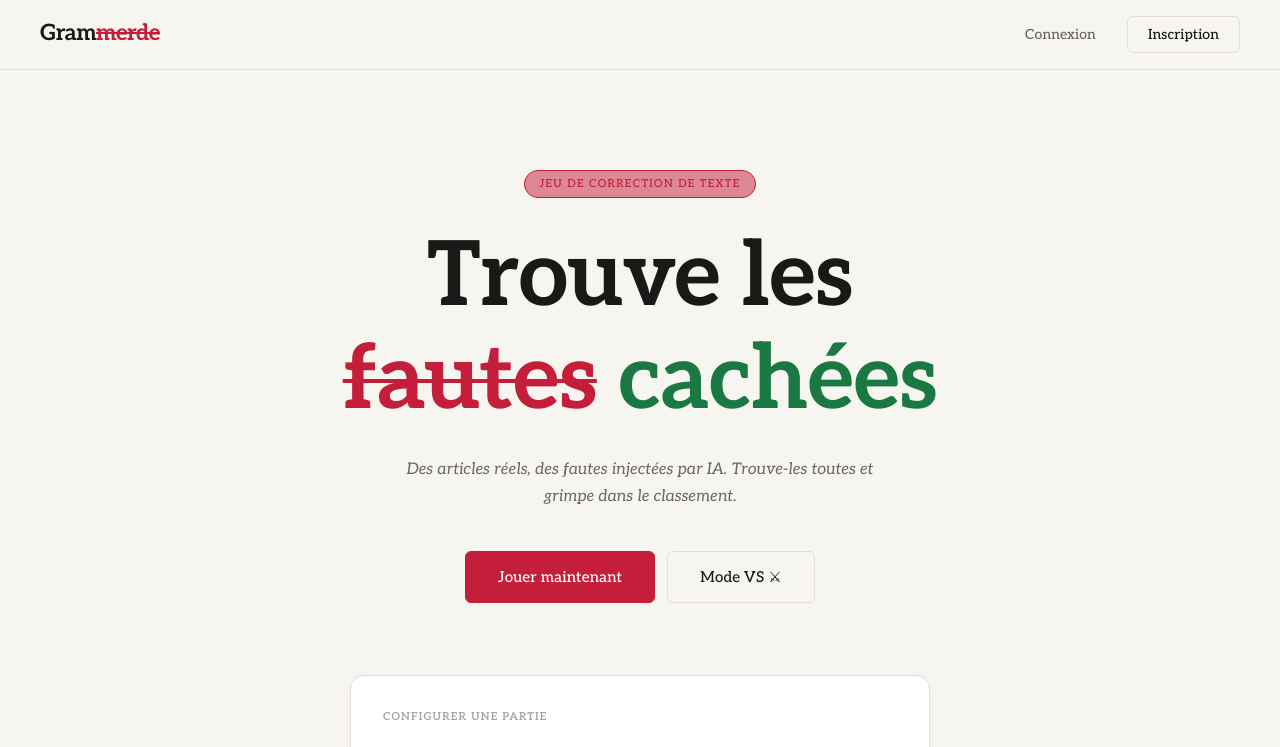
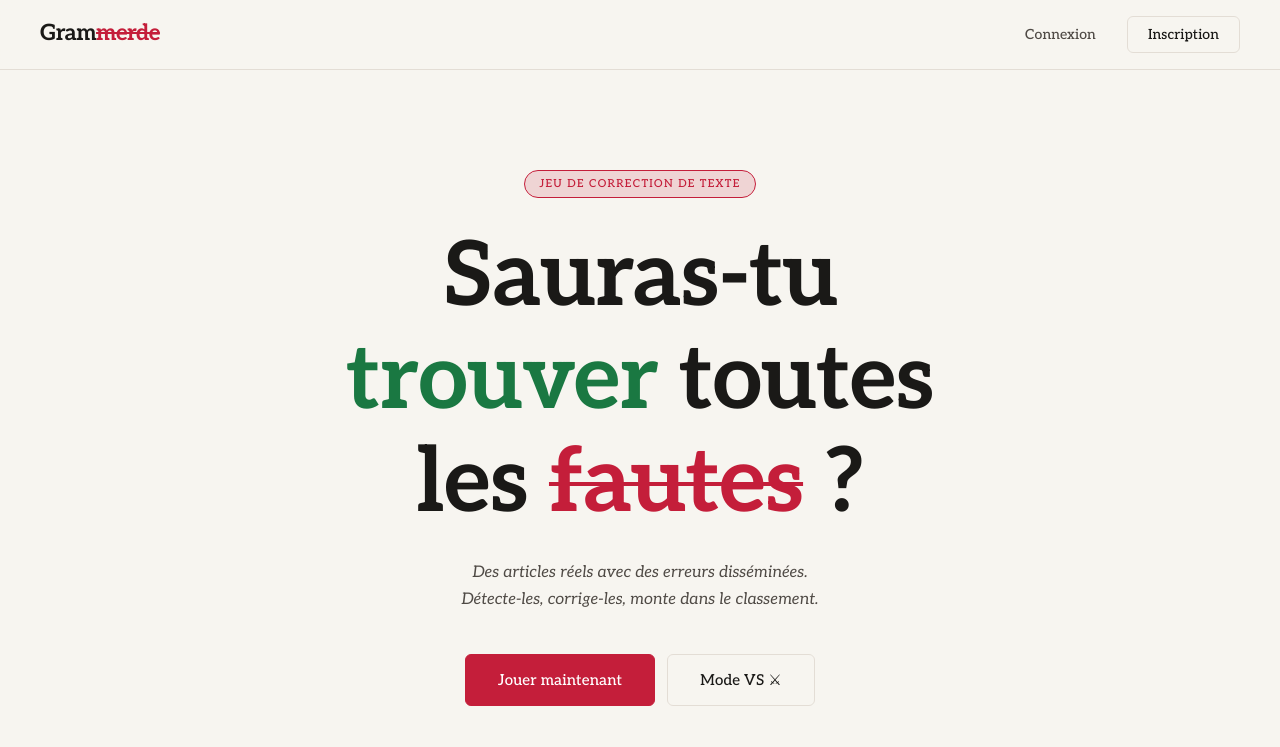
Before and after one commit to geod-dev/Grammerde, a website with bundled scripts: page frontend/index.html in a window 1280 px wide. Shown: the top 747 px of the page. Built offline with nearby package versions, Linux system fonts and the light colour scheme; no server answers.

Commit message:
feat: Adjust color variables and update hero copy

```diff
--- a/frontend/css/style.css
+++ b/frontend/css/style.css
@@ -12,27 +12,27 @@
   /* Primary — Red */
   --red: #C41E3A;
   --red-dim: rgba(196, 30, 58, 0.08);
-  --red-badge: rgba(196, 30, 58, 0.5);
+  --red-badge: rgba(196, 30, 58, 0.15);
 
   /* Blue */
   --blue: #1E4DB7;
   --blue-dim: rgba(30, 77, 183, 0.08);
-  --blue-badge: rgba(30, 77, 183, 0.5);
+  --blue-badge: rgba(30, 77, 183, 0.15);
 
   /* Orange */
   --orange: #C44B0B;
   --orange-dim: rgba(196, 75, 11, 0.08);
-  --orange-badge: rgba(196, 75, 11, 0.5);
+  --orange-badge: rgba(196, 75, 11, 0.15);
 
   /* Green */
   --green: #1A7842;
   --green-dim: rgba(26, 120, 66, 0.08);
-  --green-badge: rgba(26, 120, 66, 0.5);
+  --green-badge: rgba(26, 120, 66, 0.15);
 
   /* Text */
   --text: #1A1917;
-  --text-dim: #6B6660;
-  --text-muted: #A8A29E;
+  --text-dim: #4F4A45;
+  --text-muted: #6D6660;
 
   /* Typography */
   --font-body: 'Aleo', serif;
--- a/frontend/index.html
+++ b/frontend/index.html
@@ -59,11 +59,12 @@
 <section class="hero">
   <span class="hero-eyebrow">Jeu de correction de texte</span>
   <h1>
-    Trouve les<br>
-    <span class="strike">fautes</span> <span class="correct">cachées</span>
+    Sauras-tu<br>
+    <span class="correct">trouver</span> toutes<br>les
+    <span class="strike">fautes</span> ?
   </h1>
   <p class="hero-sub">
-    Des articles réels, des fautes injectées par IA. Trouve-les toutes et grimpe dans le classement.
+      Des articles réels avec des erreurs disséminées.<br>Détecte-les, corrige-les, monte dans le classement.
   </p>
   <div class="hero-cta">
     <button class="btn btn-primary btn-lg" onclick="document.querySelector('.configurator').scrollIntoView({behavior:'smooth'})">
```
